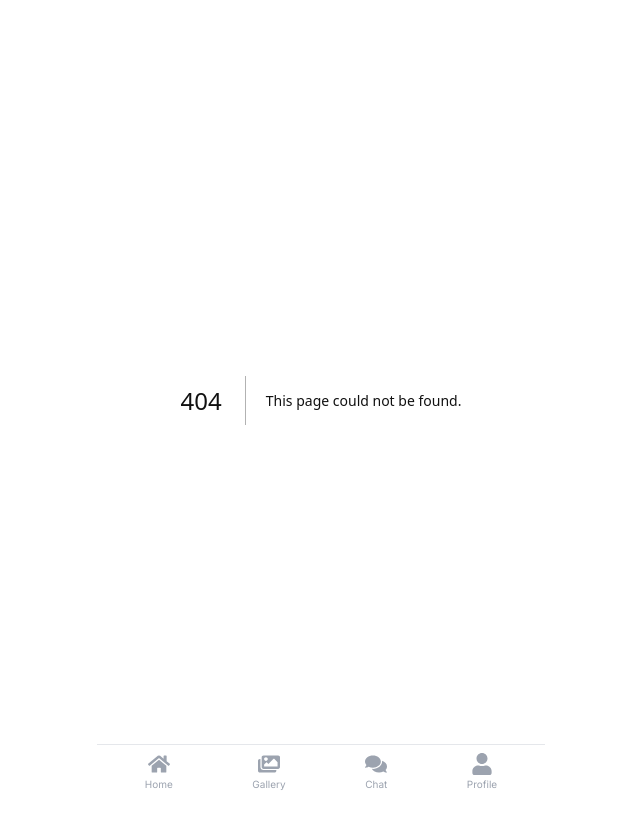
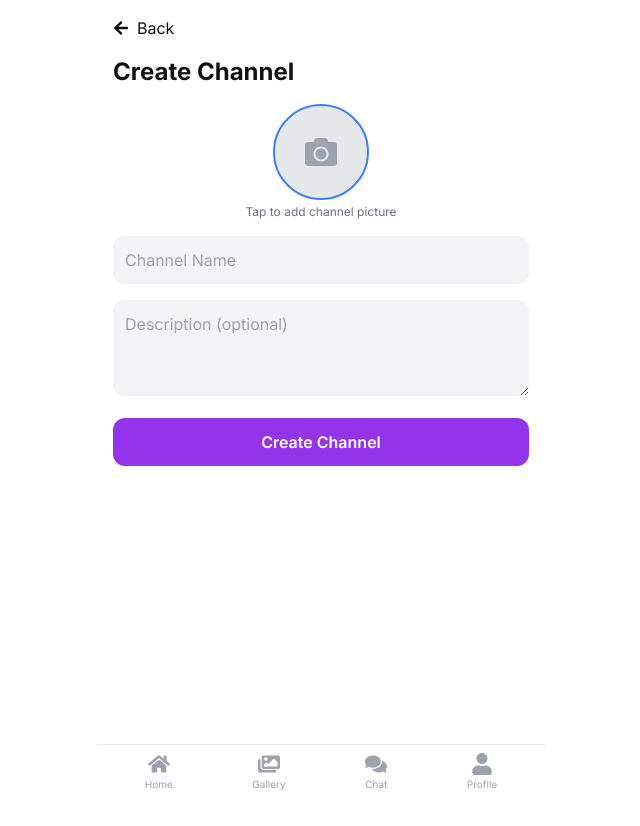
Before and after one commit to itsonlycrypty/Chatup, a Next.js app: page /channel/create in a window 1280 px wide. Before the commit this address had no page. Shown: the top 826 px of the page, without its empty margins (319-959 px from the left). Built offline with nearby package versions, Linux system fonts and the light colour scheme.

Commit message:
Implement Create Channel page with image upload

```diff
--- /dev/null
+++ b/app/channel/create/page.tsx
@@ -0,0 +1,91 @@
+'use client';
+import { useState, useRef } from 'react';
+import { useAuth } from '@/context/AuthContext';
+import { useRouter } from 'next/navigation';
+import { fetchData, saveData } from '@/lib/db';
+import { FaArrowLeft, FaCamera } from 'react-icons/fa';
+import Image from 'next/image';
+
+export default function CreateChannel() {
+  const { user } = useAuth();
+  const router = useRouter();
+  const [name, setName] = useState('');
+  const [description, setDescription] = useState('');
+  const [picture, setPicture] = useState<string | null>(null);
+  const fileInputRef = useRef<HTMLInputElement>(null);
+
+  const handlePictureUpload = (e: React.ChangeEvent<HTMLInputElement>) => {
+    const file = e.target.files?.[0];
+    if (file) {
+      const reader = new FileReader();
+      reader.onload = (ev) => setPicture(ev.target?.result as string);
+      reader.readAsDataURL(file);
+    }
+  };
+
+  const createChannel = async () => {
+    if (!name.trim()) return alert('Channel name required');
+    const channelId = `channel_${Date.now()}`;
+    const channel = {
+      id: channelId,
+      name: name.trim(),
+      description: description.trim() || '',
+      picture: picture || null,
+      owner: user.id,
+      admins: [user.id],
+      members: [user.id], // owner is a member
+      createdAt: new Date().toISOString(),
+      type: 'channel',
+    };
+    const data = await fetchData();
+    const channels = data.channels || [];
+    channels.push(channel);
+    // Initialize chat
+    const chats = data.chats || {};
+    chats[channelId] = [];
+    await saveData({ ...data, channels, chats });
+    router.push(`/chat/${channelId}`);
+  };
+
+  return (
+    <div className="min-h-screen bg-[var(--bg)] p-4 pb-24">
+      <button onClick={() => router.back()} className="text-[var(--text)] hover:text-gray-400 flex items-center gap-2 mb-4">
+        <FaArrowLeft /> Back
+      </button>
+      <h1 className="text-2xl font-bold text-[var(--text)] mb-4">Create Channel</h1>
+      <div className="flex flex-col items-center mb-4">
+        <div
+          onClick={() => fileInputRef.current?.click()}
+          className="w-24 h-24 rounded-full bg-gray-200 dark:bg-gray-700 overflow-hidden cursor-pointer border-2 border-blue-500 flex items-center justify-center"
+        >
+          {picture ? (
+            <Image src={picture} alt="Channel" width={96} height={96} className="w-full h-full object-cover" />
+          ) : (
+            <FaCamera size={32} className="text-gray-400" />
+          )}
+        </div>
+        <input ref={fileInputRef} type="file" accept="image/*" onChange={handlePictureUpload} className="hidden" />
+        <p className="text-xs text-gray-500 mt-1">Tap to add channel picture</p>
+      </div>
+      <input
+        className="w-full bg-gray-100 dark:bg-gray-800 text-[var(--text)] p-3 rounded-xl mb-4 focus:outline-none focus:ring-2 focus:ring-blue-500"
+        placeholder="Channel Name"
+        value={name}
+        onChange={(e) => setName(e.target.value)}
+      />
+      <textarea
+        className="w-full bg-gray-100 dark:bg-gray-800 text-[var(--text)] p-3 rounded-xl mb-4 focus:outline-none focus:ring-2 focus:ring-blue-500"
+        placeholder="Description (optional)"
+        value={description}
+        onChange={(e) => setDescription(e.target.value)}
+        rows={3}
+      />
+      <button
+        onClick={createChannel}
+        className="w-full bg-purple-600 hover:bg-purple-700 text-white font-semibold py-3 rounded-xl transition"
+      >
+        Create Channel
+      </button>
+    </div>
+  );
+        }
```
